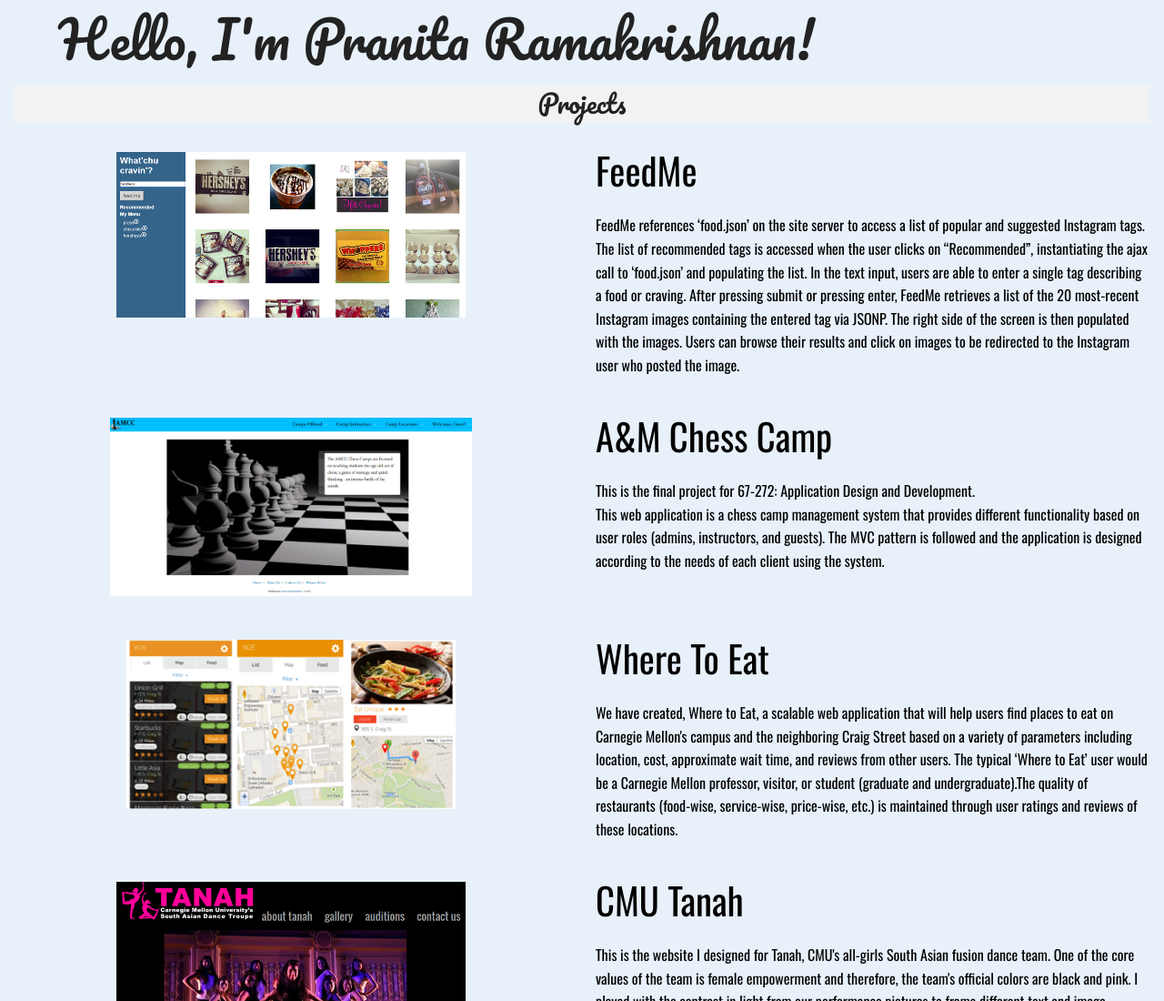
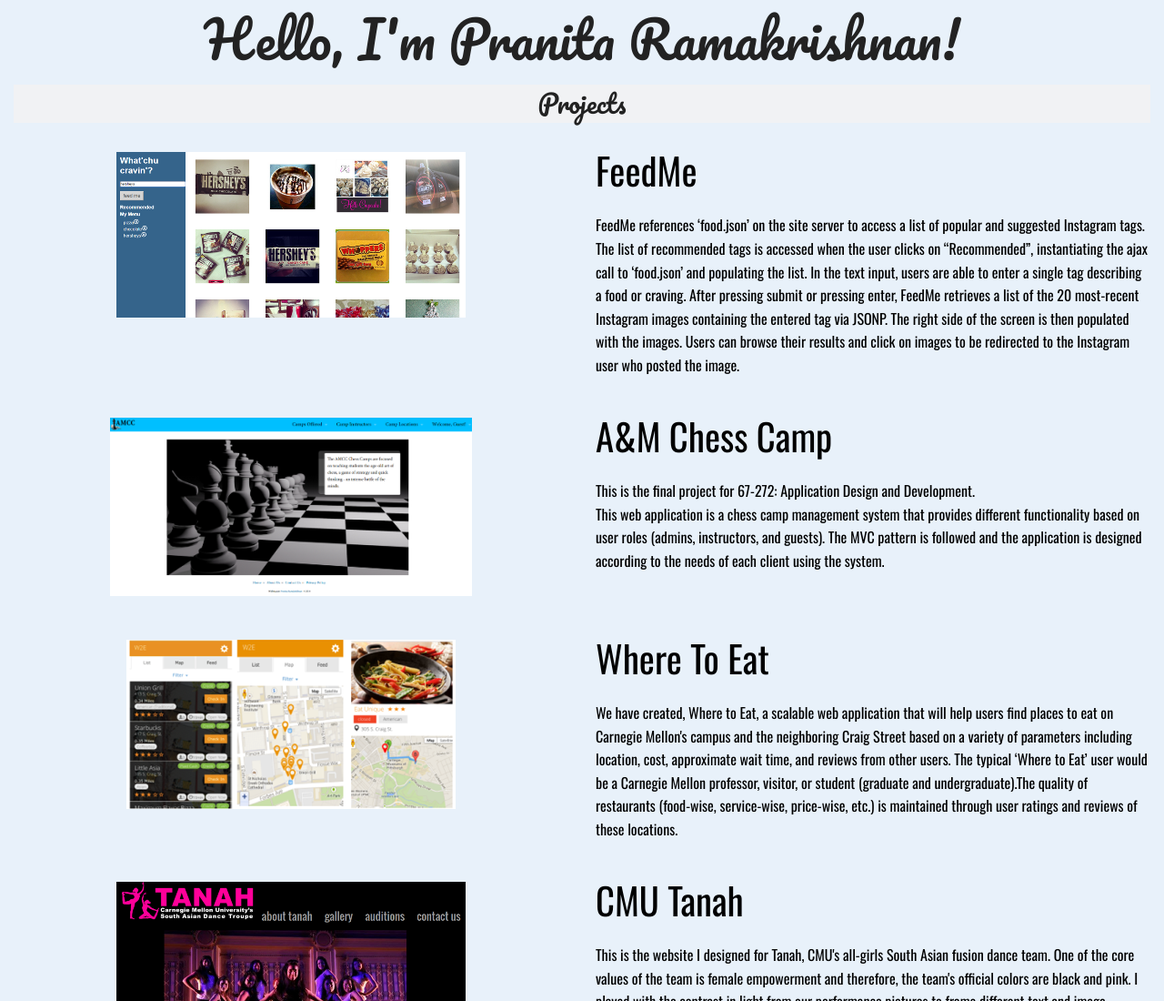
Before and after one commit to pranitar/pranitar.github.io, a plain HTML site: page index.html in a window 1280 px wide. Shown: the top 1100 px of the page at 91% size. Drawn offline with nearby package versions, Linux system fonts and the light colour scheme.

Commit message:
Centered the header

```diff
--- a/index.html
+++ b/index.html
@@ -18,7 +18,7 @@
       <!-- <div class="large-3 columns verticaldivide">
         <center><img src="images/pranitaprof.JPG" class="circle"></center>
       </div> -->
-      <div class="large-9 columns">
+      <div class="large-12 columns">
         <center><h1>Hello, I'm Pranita Ramakrishnan!</h1></center>
       </div>
     </div>
```
